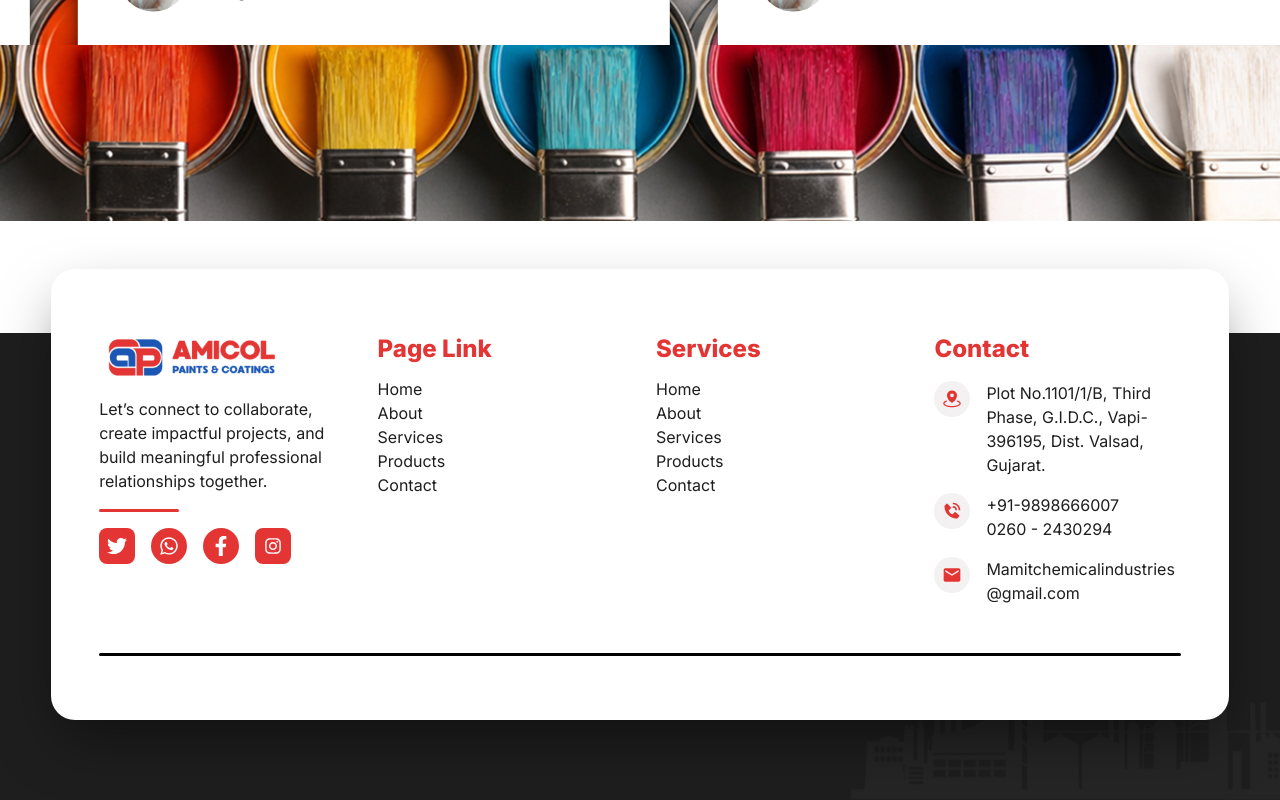
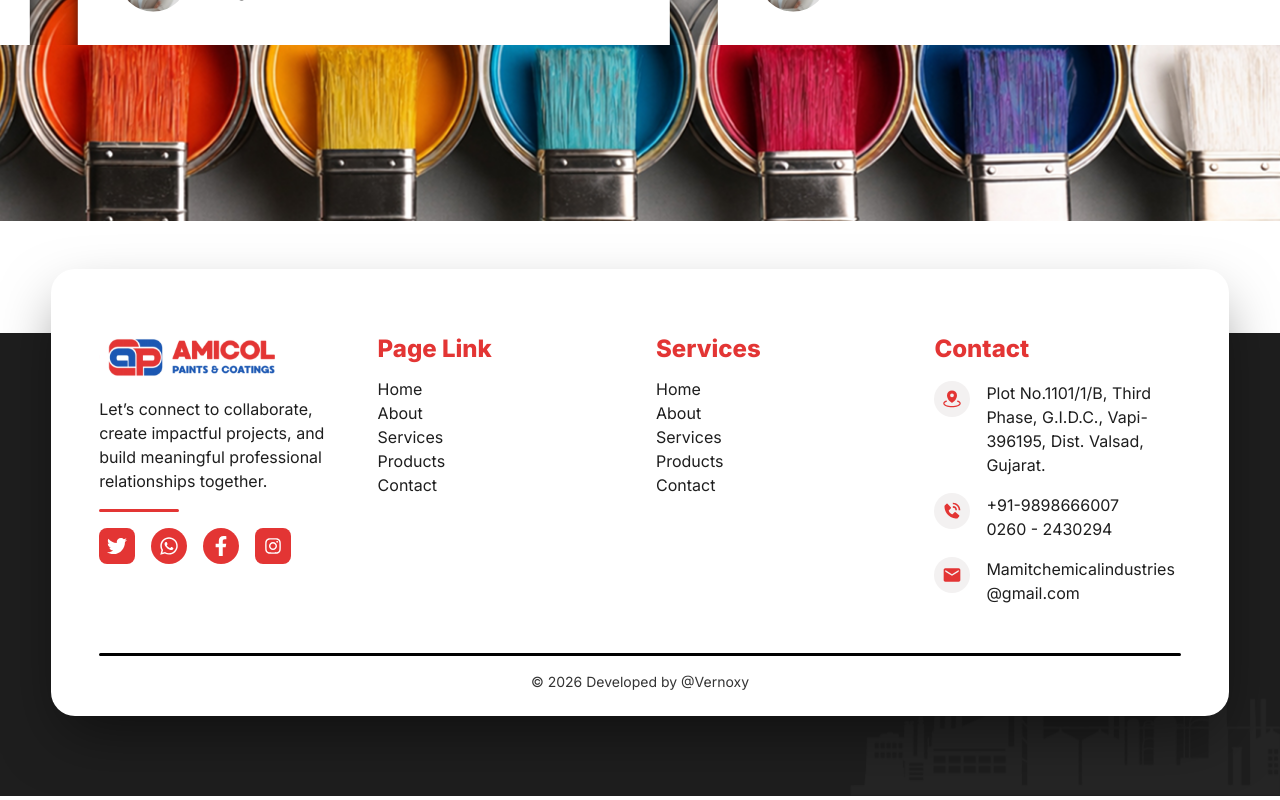
Before and after one commit to vernoxy2/Amicol_React, a React (Vite) app: page / in a window 1280 px wide. Shown: the part 5121-5921 px from the top of the page. Built offline with nearby package versions, Linux system fonts and the light colour scheme; a web font is replaced by a local one.

Commit message:
add dev by

```diff
--- a/src/Components/Layout/Footer.jsx
+++ b/src/Components/Layout/Footer.jsx
@@ -27,7 +27,7 @@ const Footer = () => {
 
       <div
         className="bg-white rounded-3xl relative z-20 w-[92%] max-w-7xl
-  px-6 py-10 md:px-12 md:py-16 -mt-16 shadow-[0_25px_60px_-12px_rgba(0,0,0,0.5)]"
+  px-6 py-10 pb-6 md:px-12 md:py-16 md:pb-6 -mt-16 shadow-[0_25px_60px_-12px_rgba(0,0,0,0.5)]"
       >
         <div className="grid grid-cols-1 sm:grid-cols-2 xl:grid-cols-4 gap-8">
           {/* Logo Section */}
@@ -108,7 +108,12 @@ const Footer = () => {
           </div>
         </div>
 
-        <hr className="border-black mt-12" />
+        <div>
+          <hr className="border-black mt-12" />
+          <p className="text-center pt-4 text-black/80  mt-auto text-sm">
+            © {new Date().getFullYear()} Developed by @Vernoxy
+          </p>
+        </div>
       </div>
     </div>
   );
```
